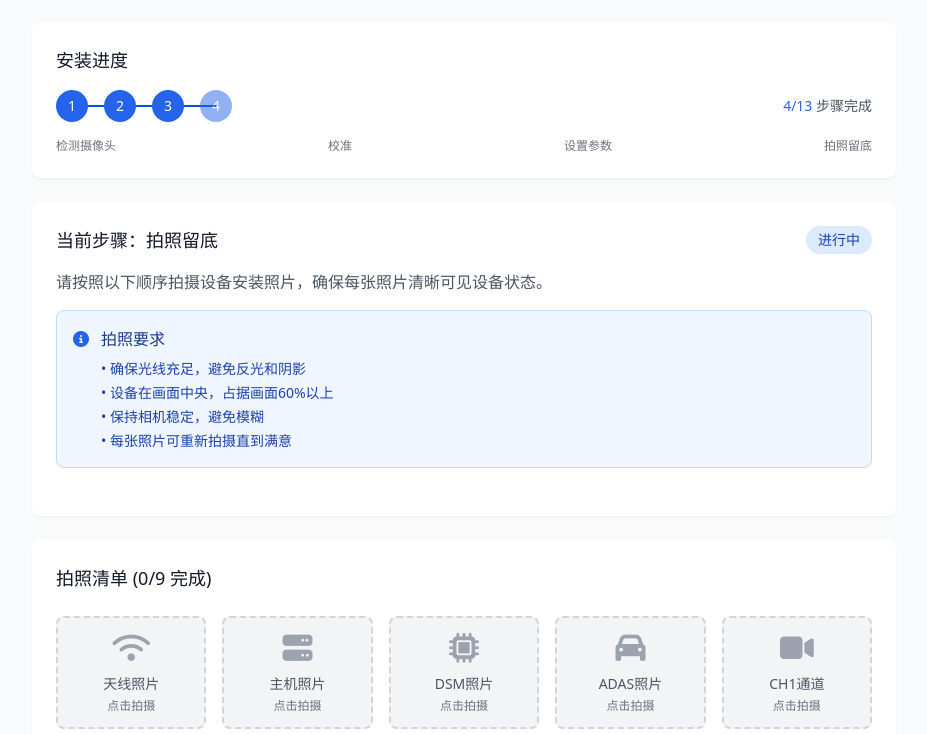
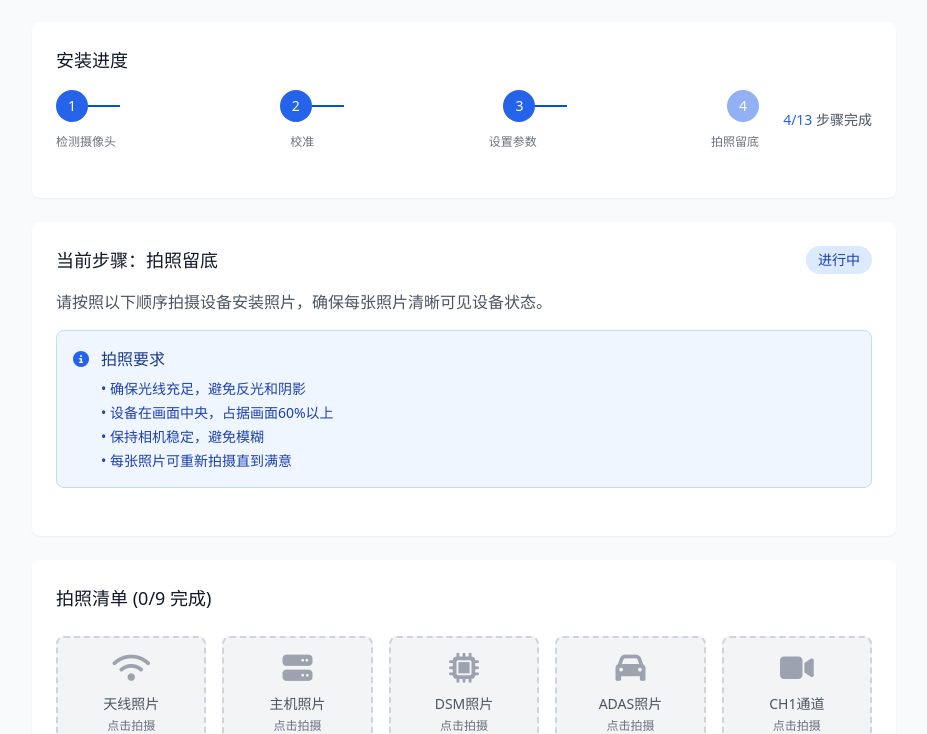
Before and after one commit to edisonning/downloads, a plain HTML site: page install-record-demo.html in a window 1280 px wide. Shown: the part 67-801 px from the top of the page, without its empty margins (176-1103 px from the left). Drawn offline with nearby package versions, Linux system fonts and the light colour scheme.

Commit message:
Add files via upload

```diff
--- a/install-record-demo.html
+++ b/install-record-demo.html
@@ -79,8 +79,9 @@
         <!-- Progress Indicator -->
         <div class="bg-white rounded-lg shadow-sm p-6 mb-6">
             <h2 class="text-lg font-medium text-gray-900 mb-4">安装进度</h2>
-            <div class="flex items-center justify-between mb-4">
-                <div class="flex items-center space-x-4">
+            <div class="flex items-center justify-between mb-6">
+                <div class="flex-1">
+                    <div class="flex items-center justify-between mb-3">
                         <div class="step-indicator completed flex items-center justify-center w-8 h-8 bg-blue-600 text-white rounded-full text-sm font-medium">
                             1
                         </div>
@@ -94,15 +95,16 @@
                             4
                         </div>
                     </div>
-                <div class="text-sm text-gray-600">
+                    <div class="flex justify-between text-xs text-gray-500">
+                        <span class="text-center">检测摄像头</span>
+                        <span class="text-center">校准</span>
+                        <span class="text-center">设置参数</span>
+                        <span class="text-center">拍照留底</span>
+                    </div>
+                </div>
+                <div class="text-sm text-gray-600 ml-6">
                     <span class="font-medium text-blue-600">4/13</span> 步骤完成
                 </div>
-            </div>
-            <div class="flex justify-between text-xs text-gray-500">
-                <span>检测摄像头</span>
-                <span>校准</span>
-                <span>设置参数</span>
-                <span>拍照留底</span>
             </div>
         </div>
 
```
Lines whose indentation alone changed are shown as unchanged.
